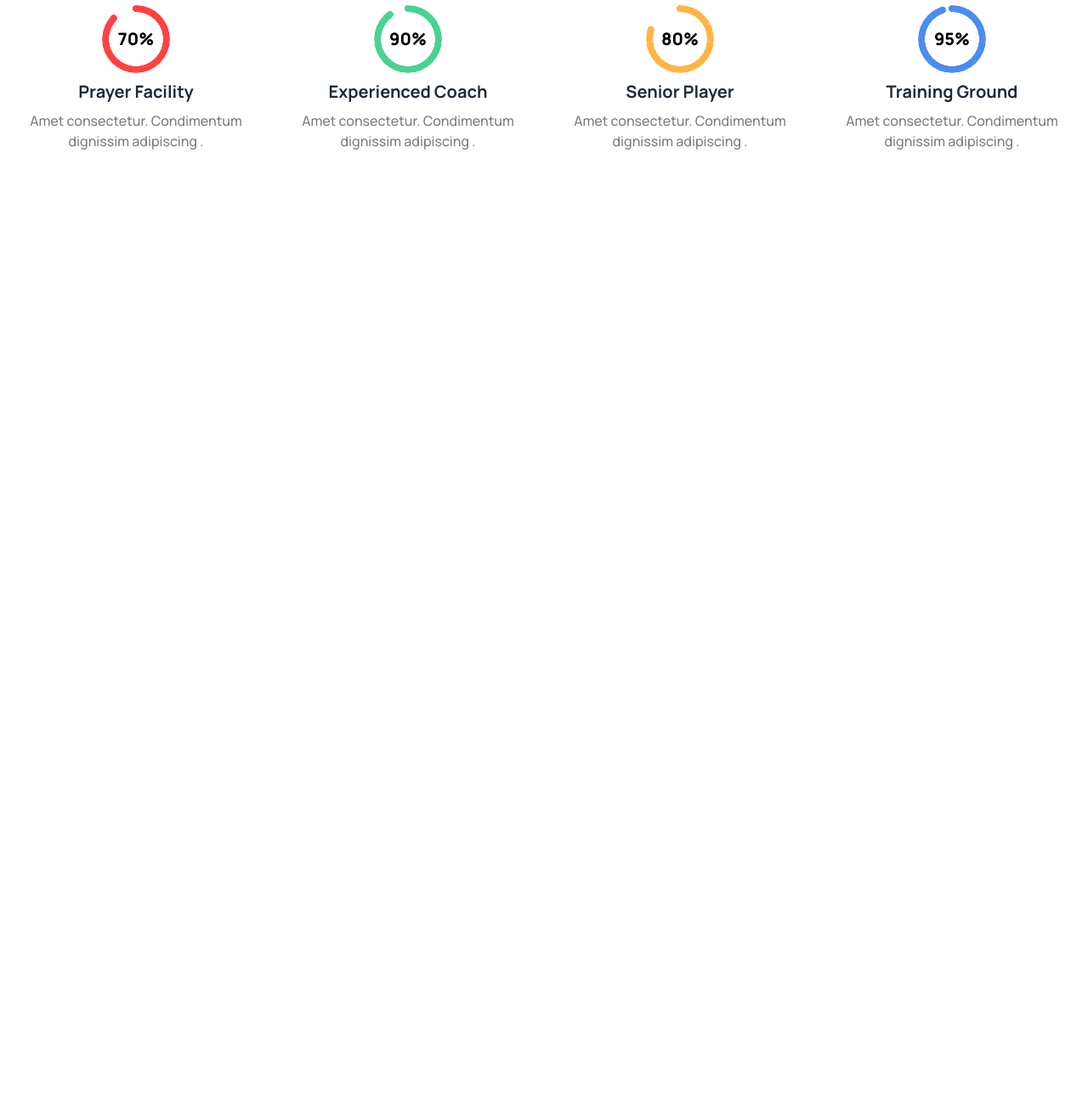
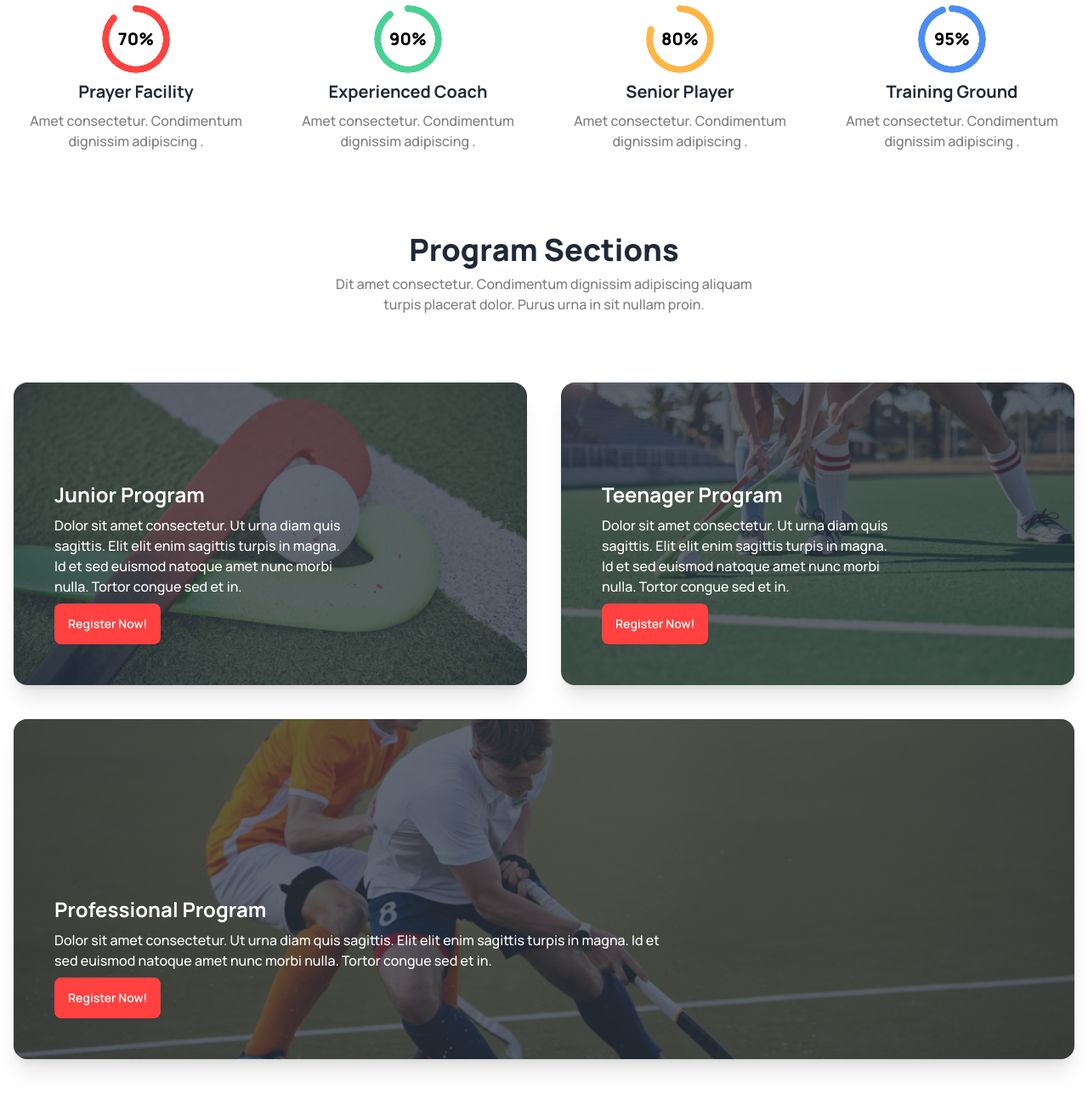
Before and after one commit to masuddrak/Hockeys, a plain HTML site: page index.html in a window 1280 px wide. Shown: the part 804-2104 px from the top of the page at 85% size. Before the commit the page ends 982 px from the top, so only its background shows below. Drawn offline with nearby package versions, Linux system fonts and the light colour scheme.

Commit message:
addde program section

```diff
--- a/index.html
+++ b/index.html
@@ -125,8 +125,9 @@
         <section class="hockey ">
             <div class="hockey_contant mt-5 lg:mt-0 lg:w-2/5 text-center mx-auto">
                 <h2 class="text-4xl font-extrabold mb-2 ">Professional Hockeys Club</h2>
-               <p class="text-[#1313188c]"> Dit amet consectetur. Condimentum dignissim adipiscing aliquam turpis placerat dolor. Purus urna in sit
-                nullam proin.</p>
+                <p class="text-[#1313188c]"> Dit amet consectetur. Condimentum dignissim adipiscing aliquam turpis
+                    placerat dolor. Purus urna in sit
+                    nullam proin.</p>
             </div>
             <div class="hockey-container mt-20 grid grid-cols-1 lg:grid-cols-4 gap-8">
                 <div class="text-center space-y-2">
@@ -156,6 +157,50 @@
 
             </div>
         </section>
+        <!-- program section -->
+        <section class="program my-24">
+            <div class="hockey_contant mt-5 lg:mt-0 lg:w-2/5 text-center mx-auto">
+                <h2 class="text-4xl font-extrabold mb-2 ">Program Sections</h2>
+                <p class="text-[#1313188c]">Dit amet consectetur. Condimentum dignissim adipiscing aliquam turpis placerat dolor. Purus urna in sit nullam proin. </p>
+            </div>
+
+            <div class="program_container grid grid-cols-1 lg:grid-cols-2 gap-10 mt-10 lg:mt-20">
+                <div class="card  bg-base-100 shadow-xl image-full ">
+                    <figure><img class="w-full" src="./Images/2.png" alt="Shoes" /></figure>
+                    <div class="absolute z-20 left-10 bottom-10 text-white lg:w-3/5 p-2">
+                      <h2 class="text-2xl font-bold">Junior Program</h2>
+                      <p class="my-2">Dolor sit amet consectetur. Ut urna diam quis sagittis. Elit elit
+                        enim sagittis turpis in magna. Id et sed euismod natoque amet nunc morbi nulla. Tortor congue sed et in.</p>
+                      <div class="card-actions">
+                        <button class="btn bg-primary_color outline-0 border-0 text-white">Register Now!</button>
+                      </div>
+                    </div>
+                  </div>
+                <div class="card  bg-base-100 shadow-xl image-full ">
+                    <figure><img class="w-full" src="./Images/3.png" alt="Shoes" /></figure>
+                    <div class="absolute z-20 left-10 bottom-10 text-white lg:w-3/5 p-2">
+                      <h2 class="text-2xl font-bold">Teenager Program</h2>
+                      <p class="my-2">Dolor sit amet consectetur. Ut urna diam quis sagittis. Elit elit
+                        enim sagittis turpis in magna. Id et sed euismod natoque amet nunc morbi nulla. Tortor congue sed et in.</p>
+                      <div class="card-actions">
+                        <button class="btn bg-primary_color outline-0 border-0 text-white">Register Now!</button>
+                      </div>
+                    </div>
+                  </div>
+                <div class="card bg-base-100 shadow-xl image-full lg:col-span-2 h-[350px] lg:h-[400px]">
+                    <figure><img class="w-full h-full  lg:h-[50%]" src="./Images/4.png" alt="Shoes" /></figure>
+                    <div class="absolute z-20 left-10 bottom-10 text-white lg:w-3/5 p-2">
+                      <h2 class="text-2xl font-bold">Professional Program</h2>
+                      <p class="my-2">Dolor sit amet consectetur. Ut urna diam quis sagittis. Elit elit
+                        enim sagittis turpis in magna. Id et sed euismod natoque amet nunc morbi nulla. Tortor congue sed et in.</p>
+                      <div class="card-actions">
+                        <button class="btn bg-primary_color outline-0 border-0 text-white">Register Now!</button>
+                      </div>
+                    </div>
+                  </div>
+            </div>
+
+        </section>
     </main>
 
 
```
